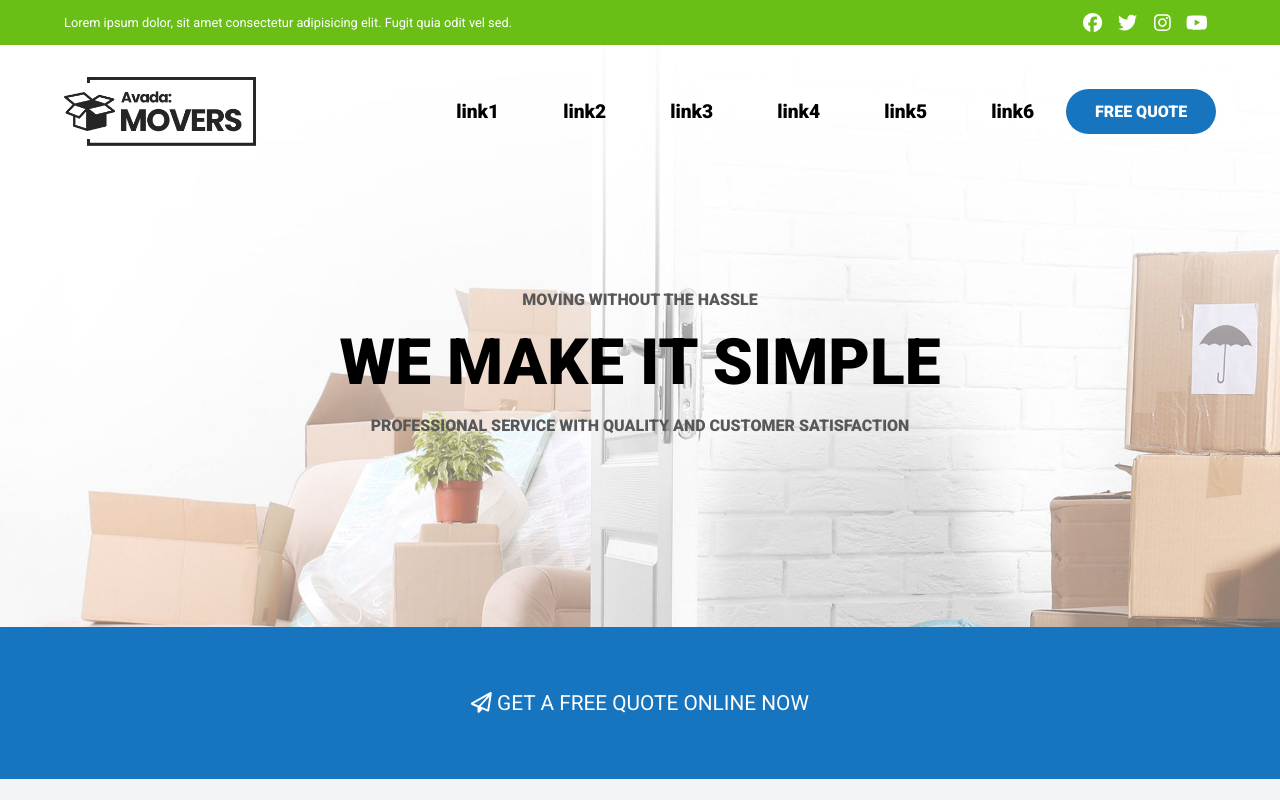
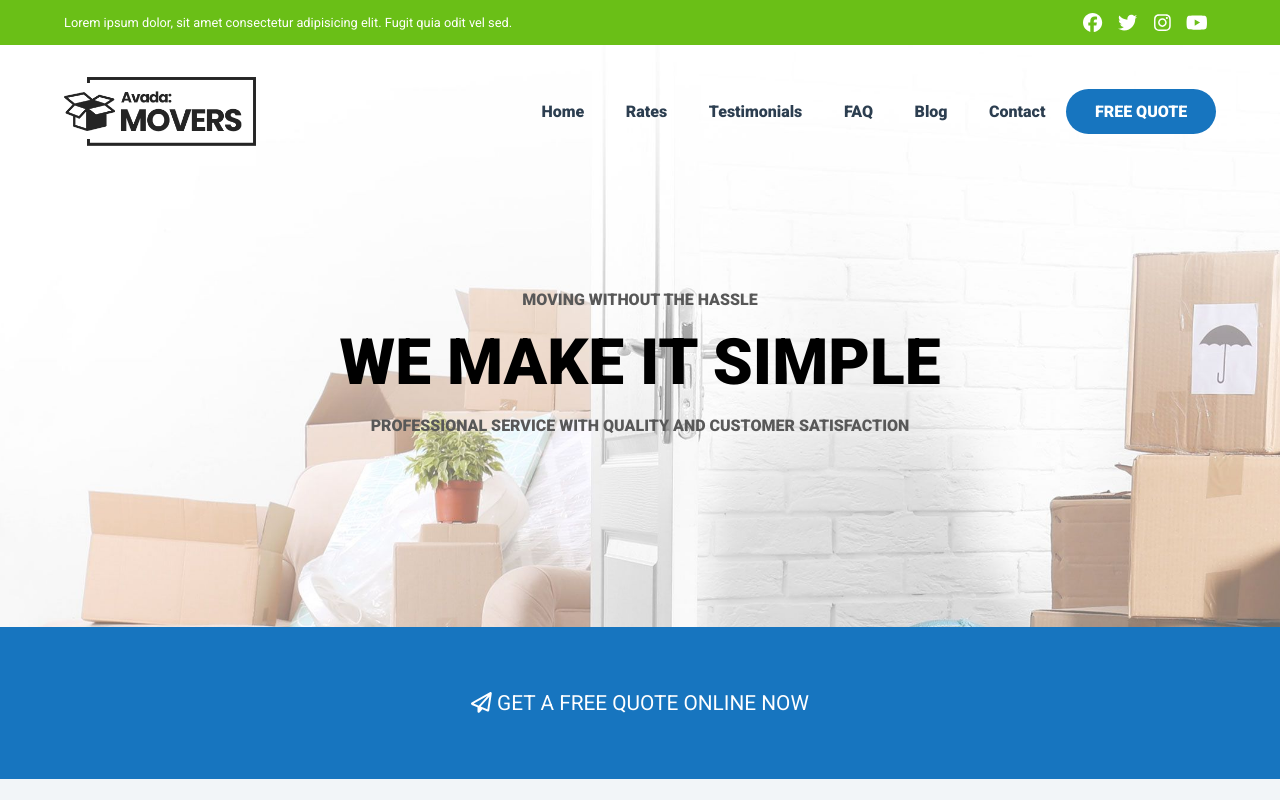
Before and after one commit to Hugocod/proj-html-vuejs, a Vue app: page / in a window 1280 px wide. Shown: the top 800 px of the page. Built offline with nearby package versions, Linux system fonts and the light colour scheme.

Commit message:
added dataLinksName

```diff
--- a/src/components/primary/IntroSection.vue
+++ b/src/components/primary/IntroSection.vue
@@ -8,8 +8,8 @@
                 <div class="nav-container">
                     <nav>
                         <ul>
-                            <li v-for="n in 6" :key="n">
-                                <a>link{{ n }}</a>
+                            <li v-for="(link, index) in navLinks" :key="index">
+                                <a>{{ link }}</a>
                             </li>
                         </ul>
                     </nav>
@@ -39,6 +39,11 @@ import TextBlock from "../secondary/TextBlock.vue";
 export default {
     components: { BtnMono, TextBlock, SocialBlock },
     name: "IntroSection",
+    data() {
+        return {
+            navLinks: ["Home", "Rates", "Testimonials", "FAQ", "Blog", "Contact"],
+        };
+    },
 };
 </script>
 
@@ -71,7 +76,7 @@ header {
         justify-content: center;
         align-items: center;
 
-        @media screen and (max-width: 1124px) {
+        @media screen and (max-width: 1024px) {
             display: none;
         }
 
@@ -79,15 +84,19 @@ header {
             display: flex;
 
             li {
-                @include title-list;
+                font-weight: 900;
                 text-transform: none;
-                padding: 0 2rem;
+                padding: 0 1.3rem;
+
+                & :hover {
+                    color: $color-green-vivid;
+                }
             }
         }
     }
 
     .fa-bars {
-        @media screen and (min-width: 1124px) {
+        @media screen and (min-width: 1024px) {
             display: none;
         }
         font-size: 1.5rem;
```
